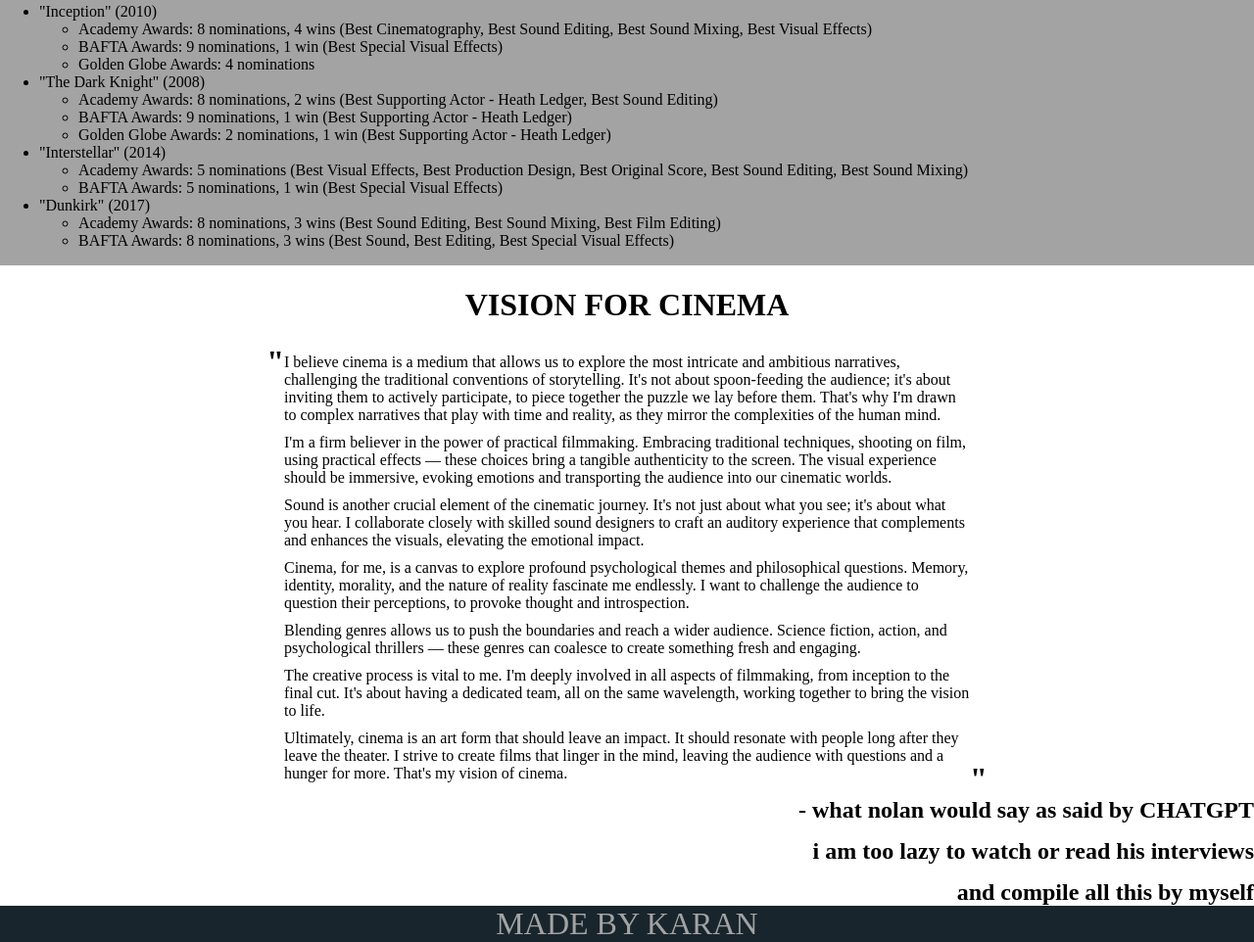
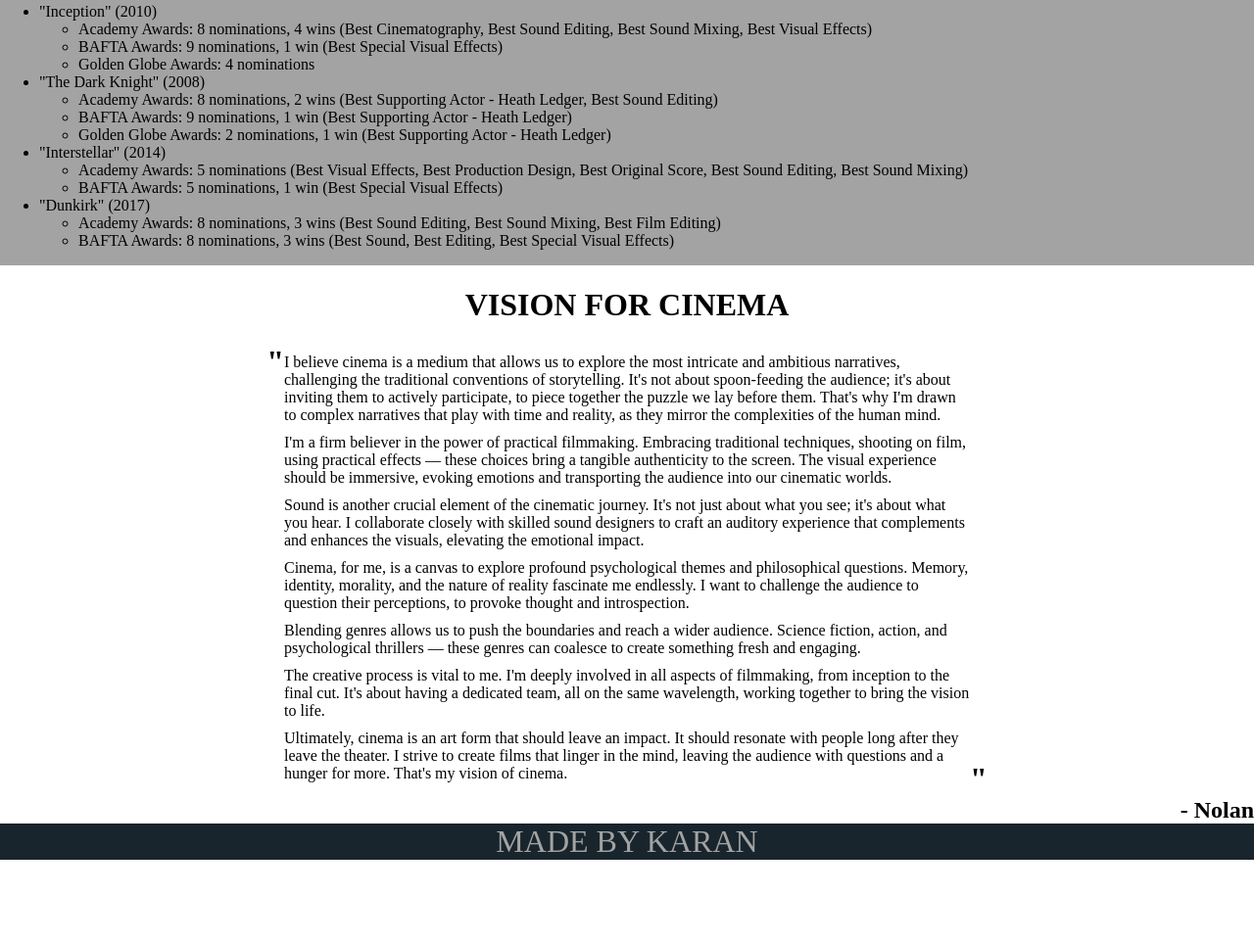
Before and after one commit to Karanbirsinghkular/landing_page, a plain HTML site: page index.html in a window 1280 px wide. Shown: the part 4393-5355 px from the top of the page at 98% size. After the commit the page ends 5271 px from the top, so only its background shows below. Drawn offline with Linux system fonts and the light colour scheme.

Commit message:
changed some text in THE VISION FOR CINEMA section

```diff
--- a/index.html
+++ b/index.html
@@ -160,9 +160,7 @@
             </div>
             <p class="cq">"</p>
         </div>
-        <h2 class="author">- what nolan would say as said by CHATGPT</h2>
-        <h2 class="author">  i am too lazy to watch or read his interviews</h2>
-        <h2 class="author">  and compile all this by myself</h2>
+        <h2 class="author">- Nolan</h2>
     </div>
 
     <div class="footer">
```
